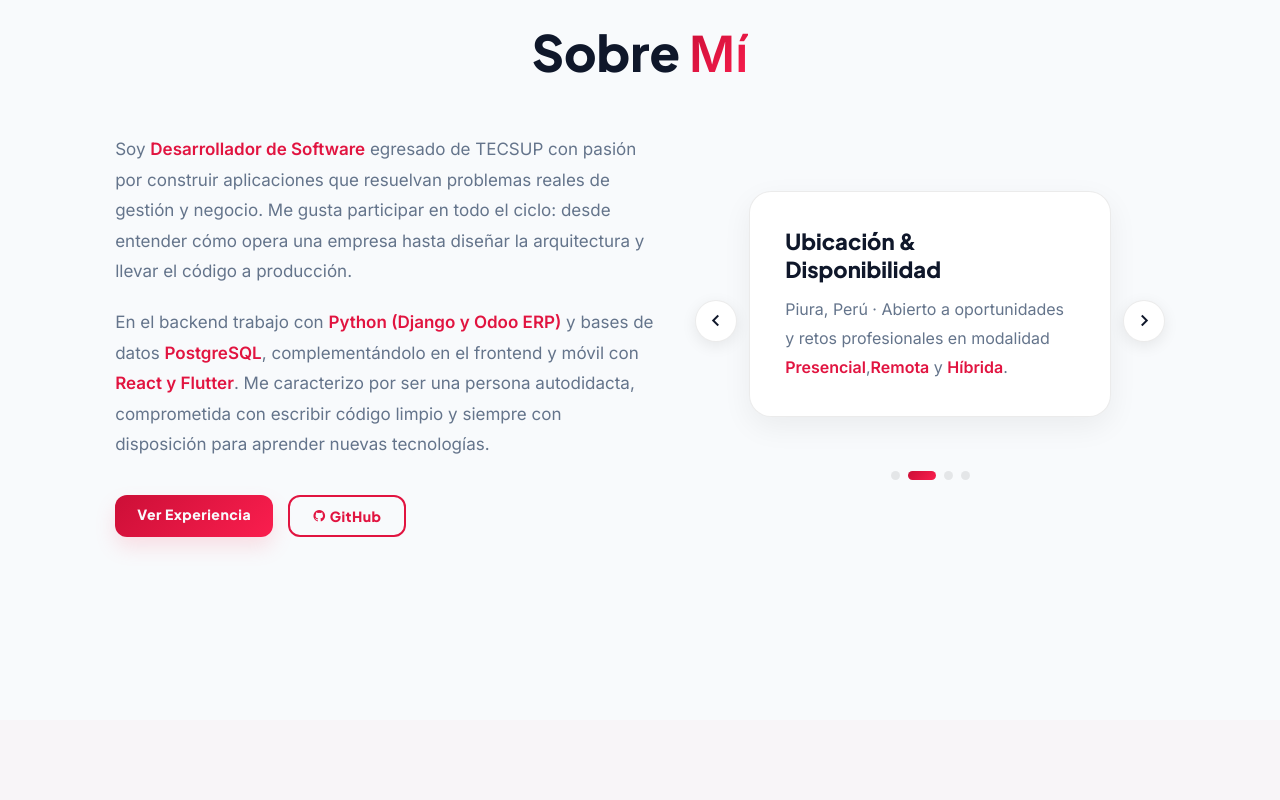
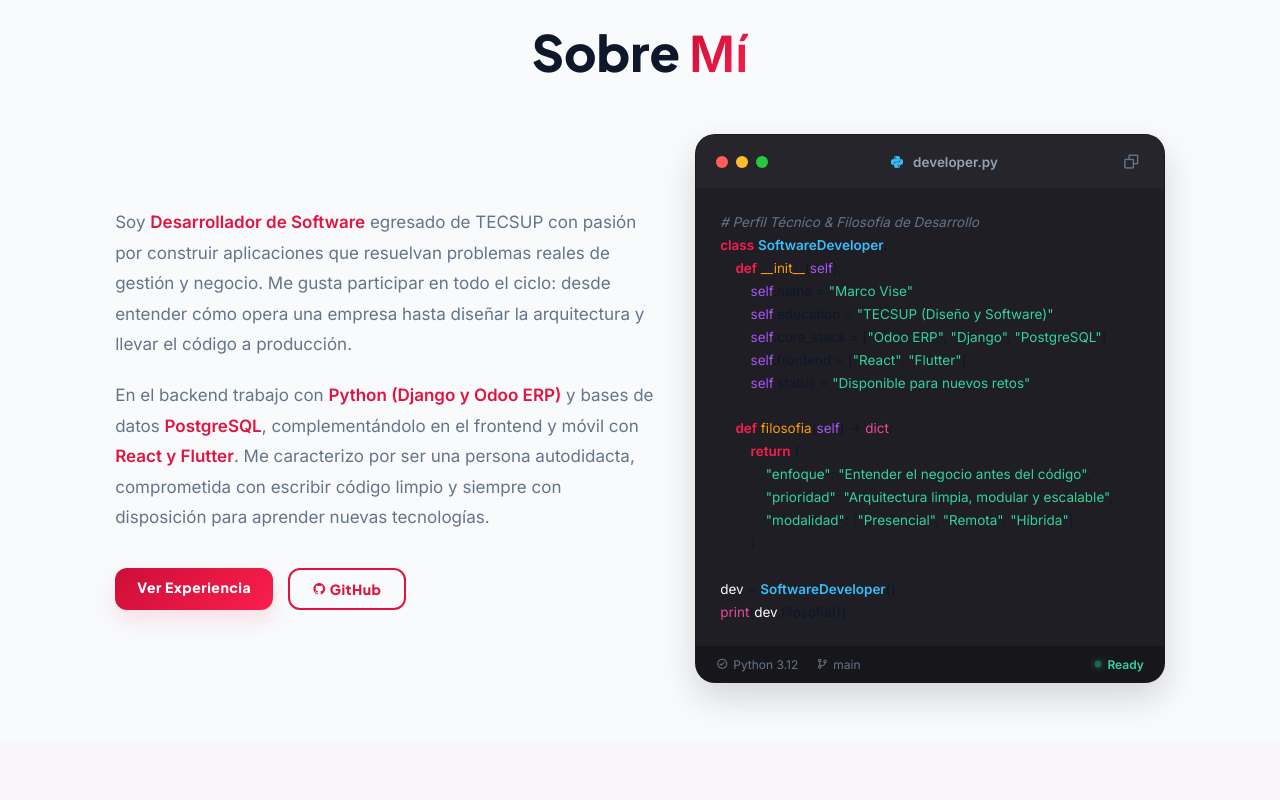
Before and after one commit to Vise27/portafolio, a plain HTML site: page index.html in a window 1280 px wide. Shown: the part 880-1680 px from the top of the page. Drawn offline with nearby package versions, Linux system fonts and the light colour scheme.

Commit message:
mejoras xd

```diff
--- a/index.html
+++ b/index.html
@@ -126,55 +126,46 @@
                         </div>
                     </div>
 
-                    <div class="about-carousel-wrapper">
-                        <!-- Carousel Container with side arrows -->
-                        <div class="carousel-container" id="about-carousel">
-                            <button class="carousel-btn prev" id="carousel-prev" aria-label="Tarjeta anterior">
-                                <i class='bx bx-chevron-left'></i>
-                            </button>
-
-                            <div class="carousel-track">
-                                <div class="bento-card glass carousel-slide active">
-                                    <div class="bento-text">
-                                        <h4>Enfoque Profesional</h4>
-                                        <p>Sistemas ERP, desarrollo backend y aplicaciones a medida orientadas a
-                                            optimizar flujos comerciales y operacionales.</p>
-                                    </div>
-                                </div>
-
-                                <div class="bento-card glass carousel-slide">
-                                    <div class="bento-text">
-                                        <h4>Ubicación & Disponibilidad</h4>
-                                        <p>Piura, Perú · Abierto a oportunidades y retos profesionales en modalidad
-                                            <strong>Presencial</strong>,<strong>Remota</strong> y
-                                            <strong>Híbrida</strong>.</p>
-                                    </div>
-                                </div>
-
-                                <div class="bento-card glass carousel-slide">
-                                    <div class="bento-text">
-                                        <h4>Aprendizaje Continuo</h4>
-                                        <p>Actualmente profundizando en microservicios, optimización en bases de datos y
-                                            despliegues con Docker.</p>
-                                    </div>
-                                </div>
-
-                                <div class="bento-card glass carousel-slide">
-                                    <div class="bento-text">
-                                        <h4>Filosofía de Trabajo</h4>
-                                        <p>Entender la lógica y necesidad real del negocio a fondo antes de diseñar o
-                                            escribir una sola línea de código.</p>
-                                    </div>
-                                </div>
+                    <!-- Terminal Code Editor (Right Column) -->
+                    <div class="code-terminal glass">
+                        <div class="terminal-header">
+                            <div class="terminal-dots">
+                                <span class="dot red"></span>
+                                <span class="dot yellow"></span>
+                                <span class="dot green"></span>
                             </div>
-
-                            <button class="carousel-btn next" id="carousel-next" aria-label="Siguiente tarjeta">
-                                <i class='bx bx-chevron-right'></i>
+                            <div class="terminal-title">
+                                <i class='bx bxl-python'></i> developer.py
+                            </div>
+                            <button class="terminal-copy-btn" id="terminal-copy" title="Copiar código" aria-label="Copiar código">
+                                <i class='bx bx-copy'></i>
                             </button>
                         </div>
+                        <div class="terminal-body">
+                            <pre><code class="language-python"><span class="code-comment"># Perfil Técnico & Filosofía de Desarrollo</span>
+<span class="code-keyword">class</span> <span class="code-class">SoftwareDeveloper</span>:
+    <span class="code-keyword">def</span> <span class="code-func">__init__</span>(<span class="code-param">self</span>):
+        <span class="code-param">self</span>.name = <span class="code-str">"Marco Vise"</span>
+        <span class="code-param">self</span>.education = <span class="code-str">"TECSUP (Diseño y Software)"</span>
+        <span class="code-param">self</span>.core_stack = [<span class="code-str">"Odoo ERP"</span>, <span class="code-str">"Django"</span>, <span class="code-str">"PostgreSQL"</span>]
+        <span class="code-param">self</span>.frontend = [<span class="code-str">"React"</span>, <span class="code-str">"Flutter"</span>]
+        <span class="code-param">self</span>.status = <span class="code-str">"Disponible para nuevos retos"</span>
 
-                        <!-- Carousel Indicators -->
-                        <div class="carousel-indicators" id="carousel-dots"></div>
+    <span class="code-keyword">def</span> <span class="code-func">filosofia</span>(<span class="code-param">self</span>) -> <span class="code-builtin">dict</span>:
+        <span class="code-keyword">return</span> {
+            <span class="code-str">"enfoque"</span>: <span class="code-str">"Entender el negocio antes del código"</span>,
+            <span class="code-str">"prioridad"</span>: <span class="code-str">"Arquitectura limpia, modular y escalable"</span>,
+            <span class="code-str">"modalidad"</span>: [<span class="code-str">"Presencial"</span>, <span class="code-str">"Remota"</span>, <span class="code-str">"Híbrida"</span>]
+        }
+
+<span class="code-var">dev</span> = <span class="code-class">SoftwareDeveloper</span>()
+<span class="code-builtin">print</span>(<span class="code-var">dev</span>.filosofia())</code></pre>
+                        </div>
+                        <div class="terminal-footer">
+                            <span class="terminal-tag"><i class='bx bx-check-circle'></i> Python 3.12</span>
+                            <span class="terminal-tag"><i class='bx bx-git-branch'></i> main</span>
+                            <span class="terminal-tag status-live"><span class="pulse-dot"></span> Ready</span>
+                        </div>
                     </div>
                 </div>
             </div>
@@ -198,10 +189,10 @@
                             analizando los flujos operativos de la empresa para traducirlos en prototipos de diseño y
                             las primeras interfaces funcionales.</p>
                         <div class="exp-tags">
-                            <span>Flutter</span>
-                            <span>Firebase</span>
-                            <span>Figma</span>
-                            <span>Modelado de Datos</span>
+                            <span><i class="devicon-flutter-plain colored"></i> Flutter</span>
+                            <span><i class="devicon-firebase-plain colored"></i> Firebase</span>
+                            <span><i class="devicon-figma-plain colored"></i> Figma</span>
+                            <span><i class='bx bx-data tech-custom-icon'></i> Modelado de Datos</span>
                         </div>
                         <ul class="exp-list">
                             <li><i class='bx bx-check-circle'></i> Relevé y analicé los flujos de inspección y
@@ -234,11 +225,11 @@
                                 nativamente con el CRM de Odoo para centralizar la gestión de propiedades, propietarios
                                 y el flujo de ventas.</p>
                             <div class="project-techs">
-                                <span>Odoo ERP</span>
-                                <span>Python</span>
-                                <span>PostgreSQL</span>
-                                <span>XML Views</span>
-                                <span>JavaScript</span>
+                                <span><i class='bx bx-briefcase-alt-2 tech-custom-icon odoo-icon'></i> Odoo ERP</span>
+                                <span><i class="devicon-python-plain colored"></i> Python</span>
+                                <span><i class="devicon-postgresql-plain colored"></i> PostgreSQL</span>
+                                <span><i class='bx bx-code-alt tech-custom-icon'></i> XML Views</span>
+                                <span><i class="devicon-javascript-plain colored"></i> JavaScript</span>
                             </div>
                             <button class="btn btn-small" onclick="openModal('modal-inmobiliaria')">Detalles del
                                 Proyecto</button>
--- a/script.js
+++ b/script.js
@@ -83,90 +83,23 @@ function updateThemeIcon(theme) {
     }
 }
 
-// About Section Carousel (Infinite Loop)
-const carouselTrack = document.querySelector('.carousel-track');
-const carouselSlides = document.querySelectorAll('.carousel-slide');
-const prevBtn = document.getElementById('carousel-prev');
-const nextBtn = document.getElementById('carousel-next');
-const dotsContainer = document.getElementById('carousel-dots');
-
-if (carouselSlides.length > 0 && dotsContainer) {
-    let currentIndex = 0;
-    let carouselInterval;
-
-    // Create indicators/dots
-    carouselSlides.forEach((_, idx) => {
-        const dot = document.createElement('span');
-        dot.classList.add('carousel-dot');
-        if (idx === 0) dot.classList.add('active');
-        dot.addEventListener('click', () => {
-            goToSlide(idx);
-            resetAutoplay();
-        });
-        dotsContainer.appendChild(dot);
+// Terminal Copy Code Functionality
+const terminalCopyBtn = document.getElementById('terminal-copy');
+if (terminalCopyBtn) {
+    terminalCopyBtn.addEventListener('click', () => {
+        const codeElement = document.querySelector('.code-terminal code');
+        if (codeElement) {
+            navigator.clipboard.writeText(codeElement.innerText).then(() => {
+                const icon = terminalCopyBtn.querySelector('i');
+                icon.className = 'bx bx-check';
+                terminalCopyBtn.style.color = '#34d399';
+                setTimeout(() => {
+                    icon.className = 'bx bx-copy';
+                    terminalCopyBtn.style.color = '';
+                }, 2000);
+            });
+        }
     });
-
-    const dots = dotsContainer.querySelectorAll('.carousel-dot');
-
-    function updateCarousel() {
-        carouselSlides.forEach((slide, idx) => {
-            slide.classList.remove('active', 'slide-out-left');
-            if (idx === currentIndex) {
-                slide.classList.add('active');
-            }
-        });
-
-        dots.forEach((dot, idx) => {
-            dot.classList.toggle('active', idx === currentIndex);
-        });
-    }
-
-    function nextSlide() {
-        currentIndex = (currentIndex + 1) % carouselSlides.length;
-        updateCarousel();
-    }
-
-    function prevSlide() {
-        currentIndex = (currentIndex - 1 + carouselSlides.length) % carouselSlides.length;
-        updateCarousel();
-    }
-
-    function goToSlide(index) {
-        currentIndex = index;
-        updateCarousel();
-    }
-
-    function startAutoplay() {
-        carouselInterval = setInterval(nextSlide, 4500); // changes every 4.5 seconds
-    }
-
-    function resetAutoplay() {
-        clearInterval(carouselInterval);
-        startAutoplay();
-    }
-
-    if (nextBtn) {
-        nextBtn.addEventListener('click', () => {
-            nextSlide();
-            resetAutoplay();
-        });
-    }
-
-    if (prevBtn) {
-        prevBtn.addEventListener('click', () => {
-            prevSlide();
-            resetAutoplay();
-        });
-    }
-
-    // Pause autoplay on hover so the user can comfortably read
-    const carouselWrapper = document.querySelector('.about-carousel-wrapper');
-    if (carouselWrapper) {
-        carouselWrapper.addEventListener('mouseenter', () => clearInterval(carouselInterval));
-        carouselWrapper.addEventListener('mouseleave', startAutoplay);
-    }
-
-    startAutoplay();
 }
 
 // Scroll section active link
--- a/styles.css
+++ b/styles.css
@@ -379,170 +379,158 @@ section {
     font-size: 1.4rem;
 }
 
-/* Bento Carousel (Right Column) */
-.about-carousel-wrapper {
+/* Code Terminal Editor (Right Column) */
+.code-terminal {
+    width: 100%;
+    border-radius: 2rem;
+    border: 1px solid var(--glass-border);
+    background: rgba(11, 13, 18, 0.92);
+    box-shadow: 0 20px 45px rgba(0, 0, 0, 0.45);
+    overflow: hidden;
     display: flex;
     flex-direction: column;
+    transition: all 0.4s ease;
+    font-family: 'Consolas', 'Fira Code', 'Courier New', monospace;
+}
+
+[data-theme="light"] .code-terminal {
+    background: #1e1e24; /* Mantenemos el editor oscuro o semi-oscuro para contraste de código, o estilo IDE pro */
+    border-color: rgba(0, 0, 0, 0.12);
+    box-shadow: 0 15px 35px rgba(0, 0, 0, 0.15);
+}
+
+.code-terminal:hover {
+    border-color: var(--main-color);
+    box-shadow: 0 20px 50px rgba(250, 30, 78, 0.2);
+    transform: translateY(-4px);
+}
+
+.terminal-header {
+    display: flex;
+    align-items: center;
+    justify-content: space-between;
+    padding: 1.4rem 2rem;
+    background: rgba(255, 255, 255, 0.03);
+    border-bottom: 1px solid var(--glass-border);
+}
+
+.terminal-dots {
+    display: flex;
+    gap: 0.8rem;
+    align-items: center;
+}
+
+.terminal-dots .dot {
+    width: 1.2rem;
+    height: 1.2rem;
+    border-radius: 50%;
+}
+
+.dot.red { background: #ff5f56; }
+.dot.yellow { background: #ffbd2e; }
+.dot.green { background: #27c93f; }
+
+.terminal-title {
+    display: flex;
+    align-items: center;
+    gap: 0.8rem;
+    font-size: 1.35rem;
+    color: #94a3b8;
+    font-weight: 600;
+}
+
+.terminal-title i {
+    color: #38bdf8;
+    font-size: 1.6rem;
+}
+
+.terminal-copy-btn {
+    background: transparent;
+    border: none;
+    color: #64748b;
+    font-size: 1.7rem;
+    cursor: pointer;
+    transition: 0.3s ease;
+    display: flex;
+    align-items: center;
     justify-content: center;
-    position: relative;
-    width: 100%;
-    height: 100%;
-}
-
-.carousel-container {
-    position: relative;
-    width: 100%;
-    display: flex;
-    align-items: center;
-    gap: 1.2rem;
-}
-
-.carousel-track {
-    position: relative;
-    width: 100%;
-    min-height: 260px;
-    display: flex;
-    align-items: stretch;
-}
-
-.carousel-slide {
-    position: absolute;
-    top: 0;
-    left: 0;
-    width: 100%;
-    height: 100%;
-    opacity: 0;
-    visibility: hidden;
-    transform: translateX(30px) scale(0.96);
-    transition: all 0.5s cubic-bezier(0.16, 1, 0.3, 1);
-    pointer-events: none;
-    display: flex;
-}
-
-.carousel-slide.active {
-    opacity: 1;
-    visibility: visible;
-    transform: translateX(0) scale(1);
-    pointer-events: auto;
-    position: relative;
-}
-
-.bento-card {
-    display: flex;
-    flex-direction: column;
-    justify-content: center;
-    width: 100%;
-    height: 100%;
-    padding: 3.5rem 3.5rem;
-    border-radius: 2.2rem;
-    transition: 0.3s ease;
-    border: 1px solid var(--glass-border);
-    background: var(--glass-bg);
-}
-
-[data-theme="light"] .bento-card {
-    background: #ffffff;
-    box-shadow: 0 10px 30px rgba(0, 0, 0, 0.06);
-}
-
-.bento-card:hover {
-    border-color: var(--main-color);
-    box-shadow: 0 12px 30px rgba(251, 113, 133, 0.2);
-}
-
-.bento-text h4 {
-    font-size: 2.2rem;
-    color: var(--text-color);
-    margin-bottom: 1.2rem;
-    font-weight: 700;
-}
-
-.bento-text p {
-    font-size: 1.6rem;
-    line-height: 1.8;
-    color: var(--text-muted);
-    margin-bottom: 0;
-}
-
-.bento-text strong {
-    color: var(--main-color);
-}
-
-/* Side Carousel Controls */
-.carousel-btn {
-    width: 4.2rem;
-    height: 4.2rem;
+    padding: 0.4rem;
+    border-radius: 0.6rem;
+}
+
+.terminal-copy-btn:hover {
+    color: var(--main-color);
+    background: rgba(255, 255, 255, 0.05);
+}
+
+.terminal-body {
+    padding: 2.2rem 2.4rem;
+    overflow-x: auto;
+}
+
+.terminal-body pre {
+    margin: 0;
+    line-height: 1.7;
+    font-size: 1.35rem;
+    font-family: inherit;
+}
+
+.terminal-body code {
+    font-family: inherit;
+}
+
+/* Syntax Highlighting */
+.code-comment { color: #64748b; font-style: italic; }
+.code-keyword { color: #fa1e4e; font-weight: 700; }
+.code-class { color: #38bdf8; font-weight: 700; }
+.code-func { color: #f59e0b; }
+.code-param { color: #a855f7; }
+.code-str { color: #34d399; }
+.code-builtin { color: #ec4899; }
+.code-var { color: #f8fafc; }
+
+.terminal-footer {
+    display: flex;
+    align-items: center;
+    gap: 1.8rem;
+    padding: 1rem 2rem;
+    background: rgba(0, 0, 0, 0.25);
+    border-top: 1px solid var(--glass-border);
+    font-size: 1.2rem;
+    color: #64748b;
+}
+
+.terminal-tag {
+    display: flex;
+    align-items: center;
+    gap: 0.5rem;
+}
+
+.terminal-tag.status-live {
+    color: #34d399;
+    font-weight: 600;
+    margin-left: auto;
+}
+
+.pulse-dot {
+    width: 0.8rem;
+    height: 0.8rem;
     border-radius: 50%;
-    background: var(--glass-bg);
-    border: 1px solid var(--glass-border);
-    color: var(--text-color);
-    font-size: 2.4rem;
-    display: flex;
-    justify-content: center;
-    align-items: center;
-    cursor: pointer;
-    flex-shrink: 0;
-    transition: 0.3s ease;
-    z-index: 5;
-}
-
-[data-theme="light"] .carousel-btn {
-    background: #ffffff;
-    box-shadow: 0 4px 15px rgba(0, 0, 0, 0.08);
-}
-
-.carousel-btn:hover {
-    background: var(--main-color);
-    color: var(--bg-color);
-    transform: scale(1.1);
-}
-
-.carousel-indicators {
-    display: flex;
-    gap: 0.8rem;
-    align-items: center;
-    justify-content: center;
-    margin-top: 2rem;
-}
-
-.carousel-dot {
-    width: 0.9rem;
-    height: 0.9rem;
-    border-radius: 5rem;
-    background: var(--glass-border);
-    cursor: pointer;
-    transition: all 0.3s ease;
-}
-
-.carousel-dot.active {
-    width: 2.8rem;
-    background: var(--gradient);
+    background: #34d399;
+    display: inline-block;
+    box-shadow: 0 0 10px #34d399;
+    animation: pulseGlow 2s infinite;
+}
+
+@keyframes pulseGlow {
+    0%, 100% { opacity: 1; transform: scale(1); }
+    50% { opacity: 0.4; transform: scale(0.85); }
 }
 
 @media (max-width: 992px) {
     .about-grid {
         grid-template-columns: 1fr;
         gap: 4rem;
-    }
-
-    .carousel-track {
-        min-height: 220px;
-    }
-}
-
-@media (max-width: 576px) {
-    .carousel-container {
-        gap: 0.5rem;
-    }
-
-    .carousel-btn {
-        width: 3.4rem;
-        height: 3.4rem;
-        font-size: 1.8rem;
-    }
-
-    .bento-card {
-        padding: 2.5rem 2rem;
     }
 }
 
@@ -649,12 +637,24 @@ section {
 }
 
 .exp-tags span {
+    display: inline-flex;
+    align-items: center;
+    gap: 0.6rem;
     padding: 0.6rem 1.4rem;
     background: rgba(255, 255, 255, 0.05);
     border: 1px solid var(--glass-border);
     border-radius: 1rem;
     font-size: 1.4rem;
     color: var(--text-color);
+}
+
+.exp-tags span i {
+    font-size: 1.6rem;
+    line-height: 1;
+}
+
+.exp-tags span .tech-custom-icon {
+    color: var(--main-color);
 }
 
 .exp-list {
@@ -1699,6 +1699,9 @@ textarea:focus-visible {
 }
 
 .project-techs span {
+    display: inline-flex;
+    align-items: center;
+    gap: 0.6rem;
     padding: 0.5rem 1.5rem;
     background: rgba(251, 113, 133, 0.05);
     border: 1px solid rgba(251, 113, 133, 0.15);
@@ -1707,6 +1710,20 @@ textarea:focus-visible {
     color: var(--main-color);
     font-weight: 500;
     letter-spacing: 0.5px;
+}
+
+.project-techs span i {
+    font-size: 1.6rem;
+    line-height: 1;
+}
+
+.project-techs span .tech-custom-icon {
+    color: var(--main-color);
+}
+
+.project-techs span .odoo-icon {
+    color: #714b67;
+}
 }
 
 .project-visual-placeholder {
```
Also changed, not shown: assets/odoo_1.png, assets/odoo_2.png, assets/odoo_3.png, assets/odoo_4.png, assets/odoo_5.png.
